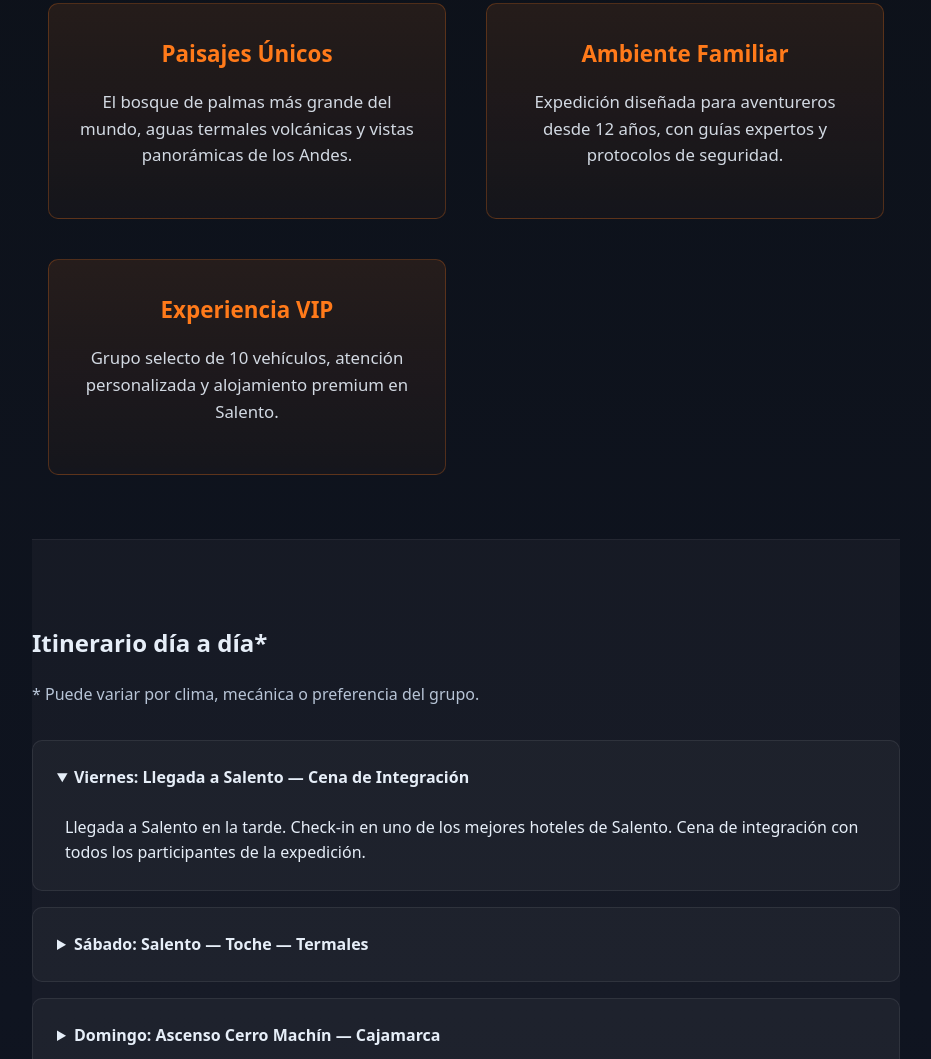
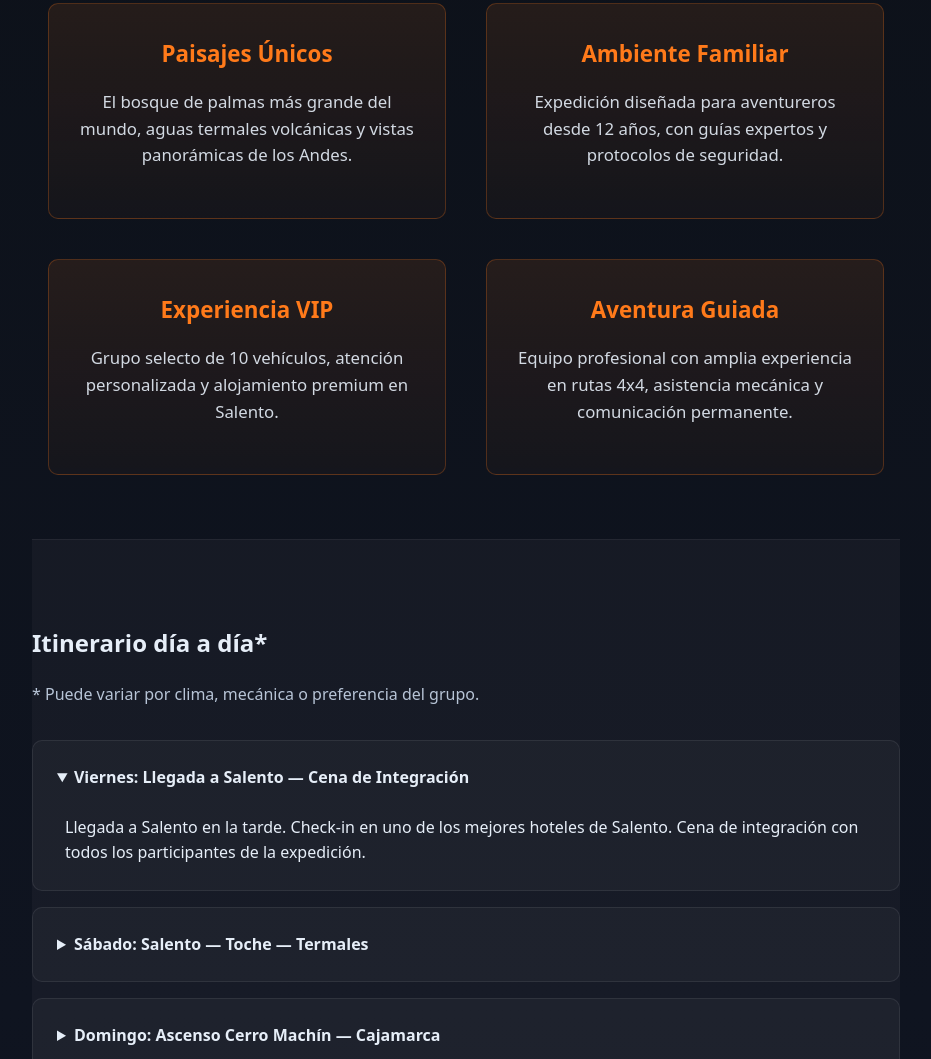
Before and after one commit to rcdflorez/4x4-travel-eje, a plain HTML site: page bosque-palmas-machin/index.html in a window 1280 px wide. Shown: the part 1126-2185 px from the top of the page, without its empty margins (174-1105 px from the left). Drawn offline with Linux system fonts and the light colour scheme.

Commit message:
Add fourth feature card: Aventura Guiada

```diff
--- a/bosque-palmas-machin/index.html
+++ b/bosque-palmas-machin/index.html
@@ -114,6 +114,10 @@
           <h3>Experiencia VIP</h3>
           <p>Grupo selecto de 10 vehículos, atención personalizada y alojamiento premium en Salento.</p>
         </div>
+        <div class="feature-item">
+          <h3>Aventura Guiada</h3>
+          <p>Equipo profesional con amplia experiencia en rutas 4x4, asistencia mecánica y comunicación permanente.</p>
+        </div>
       </div>
     </section>
 
```
